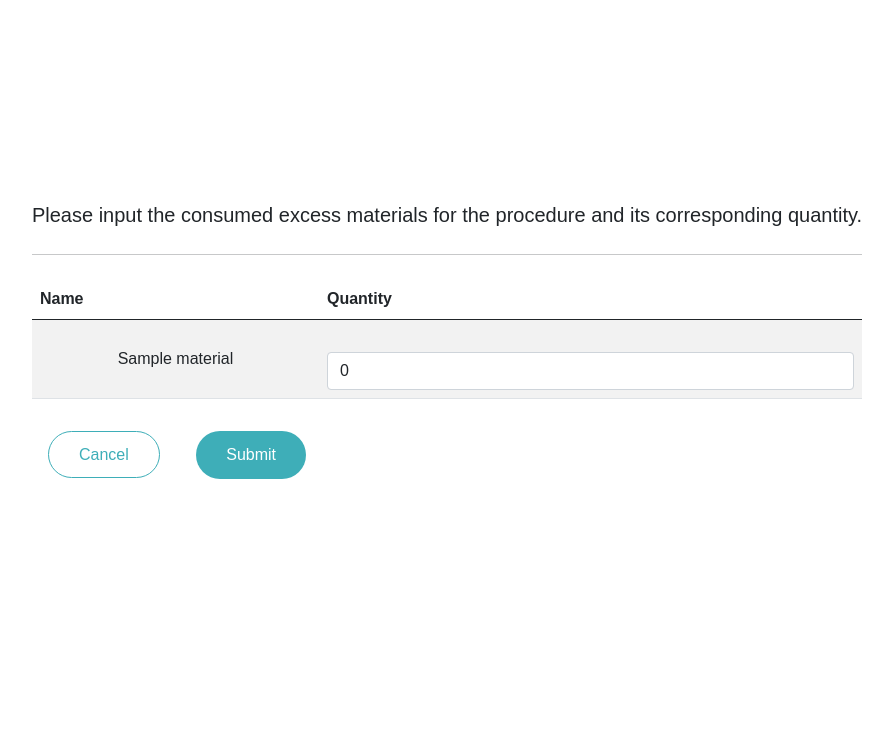
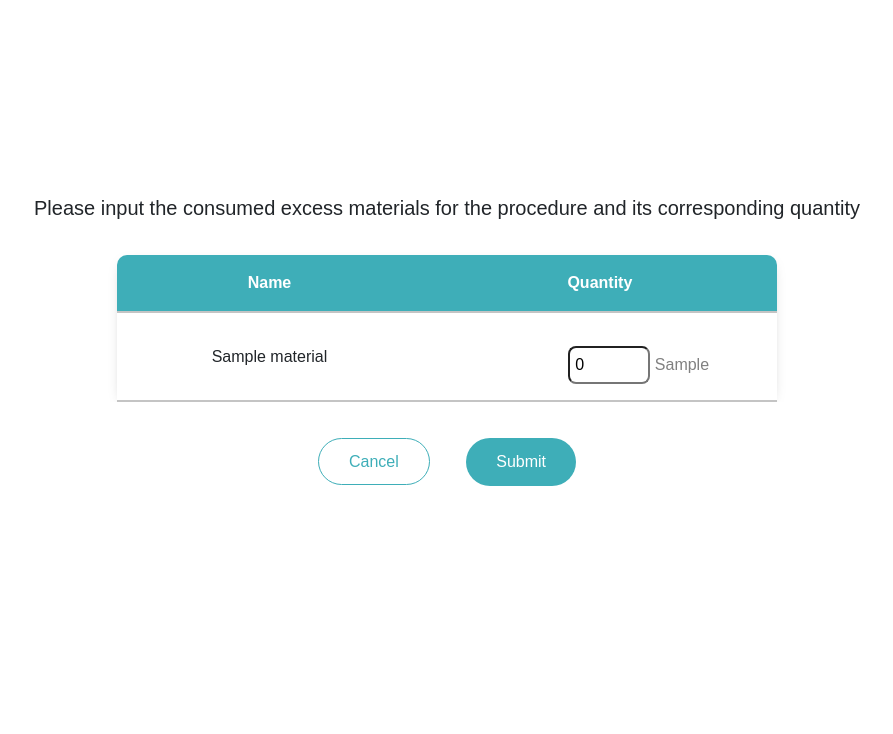
Before and after one commit to paolo-fuentes/cordero-dental-system, a Django app: a page that uses dentalapp/templates/dentalapp/ExcessForm.html in a window 1280 px wide. Shown: the part 186-920 px from the top of the page, without its empty margins (193-1086 px from the left). Run offline with Django 3.2, Linux system fonts and the light colour scheme; a user stored in the database is signed in; tables that the repository leaves empty hold one stand-in row (values such as "Sample post"); some libraries are stand-ins or nearby versions.

Commit message:
ui fixes in tables

```diff
--- a/dentalapp/templates/dentalapp/CheckoutForm.html
+++ b/dentalapp/templates/dentalapp/CheckoutForm.html
@@ -54,9 +54,6 @@
     color: #ffffff;
 }
 
-.formGroup {
-    position: relative;
-}
 
 .buttonContainer {
     /*position: absolute;*/
@@ -71,7 +68,7 @@
 <h1 class="pageHeading">Checkout</h1>
 
     <div class="formContainer">
-        <div class="formGroup">
+        <div>
             <form action="" method="post" autocomplete="off">
                     {% csrf_token %}
                     {{ form.as_p }}
--- a/dentalapp/templates/dentalapp/DeliveryForm.html
+++ b/dentalapp/templates/dentalapp/DeliveryForm.html
@@ -54,10 +54,6 @@
     color: #ffffff;
 }
 
-.formGroup {
-    position: relative;
-}
-
 .buttonContainer {
     /*position: absolute;*/
     right: 0;
@@ -71,7 +67,7 @@
 <h1 class="pageHeading">Add Delivery</h1>
 
     <div class="formContainer">
-        <div class="formGroup">
+        <div>
             <form action="" method="post" autocomplete="off">
                     {% csrf_token %}
                     {% for message in messages %}
--- a/dentalapp/templates/dentalapp/ExcessForm.html
+++ b/dentalapp/templates/dentalapp/ExcessForm.html
@@ -54,13 +54,21 @@
     color: #ffffff;
 }
 
-.formGroup {
-    position: relative;
-}
-
 .buttonContainer {
     /*position: absolute;*/
-    right: 0;
+    center: 0;
+}
+.input {
+    padding:5px;
+    margin-top: -10px;
+    border-radius:8px;
+}
+.try{
+    float: center;
+}
+.try2{
+    text-align: left;
+
 }
 
 </style>
@@ -71,36 +79,35 @@
 <h1 class="pageHeading">Add Excess Materials</h1>
 
     <div class="formContainer">
-        <div class="formGroup">
+        <div>
             <form action="" method='POST' autocomplete="off">
                 <div class="jumbotron">
                     <h1 class="display-4"></h1>
-                    <p class="lead">Please input the consumed excess materials for the procedure and its corresponding quantity.</p>
-                    <hr class="my-4">
-                    <p></p>
+                    <p class="lead">Please input the consumed excess materials for the procedure and its corresponding quantity</p>
                         <input type="hidden" name="csrfmiddlewaretoken" value="r1xprejYguEsWCj4LCoIEBhaUUmbUmQYNoR6NhmSrRRoYHsvLu87bNok1skABXMG">
 
                         <input type="hidden" name="csrfmiddlewaretoken" value="aaNHo1ie68VPFeJJGet4UFBGJ2p5Qagcwx7oK4l8hv8LHjSaG6dtrRIQQAnuxLcU">
 
-                <div class="row">
-                <div class="col-12">
-
-                    <table class="table table-striped">
-                        <thead>
-                            <th scope="col"> Name </th>
-                            <th scope="col"> Quantity </th>
+                <div class="table-container">
+                    <table>
+                        <thead class= "border-bottom font-weight-bold">
+                            <tr>
+                                <th scope="col"> Name </th>
+                                <th scope="col"> Quantity </th>
+                            </tr>
                         </thead>
                         <tbody>
                             {% for i in ExcessMaterial %}
                             <tr>
                                 <td style="text-align: center; vertical-align: middle;"> {{ i.material_name }} </td>
                                 <td>
-                                    <div id="div_id_name" class="form-group">
+                                    <div id="div_id_name" class="try">
                                         <label for="id_name">
                                         </label>
-                                        <div class="">
+                                        <div style ="text-align: left;margin-left: 40%;">
                                             <input type="hidden" name="itemInput {{i.pk}}" value={{i.pk}}>
-                                            <input type="text" name="quantity {{i.pk}}" maxlength="300" class="textinput textInput form-control" id="id_name" value=0>
+                                            <input type="text" name="quantity {{i.pk}}" class="input" maxlength="30" id="id_name" value=0 size="5" required>
+                                            <span style="color:grey;"> {{i.threshold_value_unit}}</span>
                                         </div>
                                     </div>
                                 </td>
@@ -108,13 +115,12 @@
                             {% endfor %}
                         </tbody>
                     </table>
-
                 </div>
             </form>
 
-                    <div class="buttonContainer">
+                    <div style="text-align: center;margin-top: 20px;">
 
-                        <a class="buttonDesignNegative" href="{% url 'dentalapp:procedure_list' %}">Cancel</a>
+                        <a class="buttonDesignNegative" href="{% url 'dentalapp:checkout_list' %}">Cancel</a>
 
                         <button type='submit' class='buttonDesignPositive'>Submit</button>
 
@@ -122,5 +128,7 @@
             {% csrf_token %}
         </div>
     </div>
+    <div class = "padding"></div>
+
 
 {% endblock content %}
```
Also changed, not shown: dentalapp/templates/dentalapp/CheckoutList.html (+12 -8 lines), dentalapp/templates/dentalapp/CustomerForm.html (+12 -17 lines), dentalapp/templates/dentalapp/MaterialForm.html (+2 -5 lines), dentalapp/templates/dentalapp/ProcedureForm.html (+2 -7 lines), dentalapp/templates/dentalapp/ProcedureRequiredMaterialForm.html (+21 -23 lines), dentalapp/templates/dentalapp/ReservationForm.html (+2 -7 lines), dentalapp/templates/dentalapp/ReservationProcedureList.html (+67 -0 lines).
